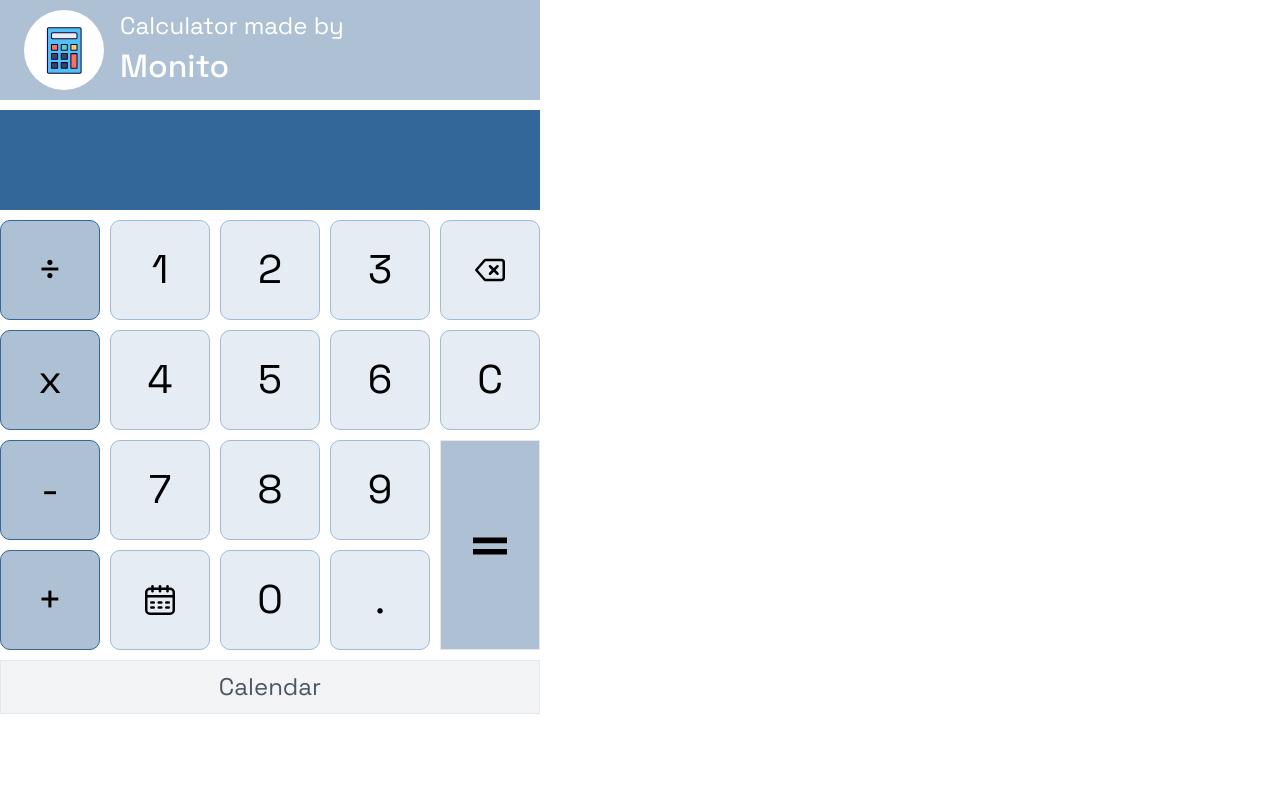
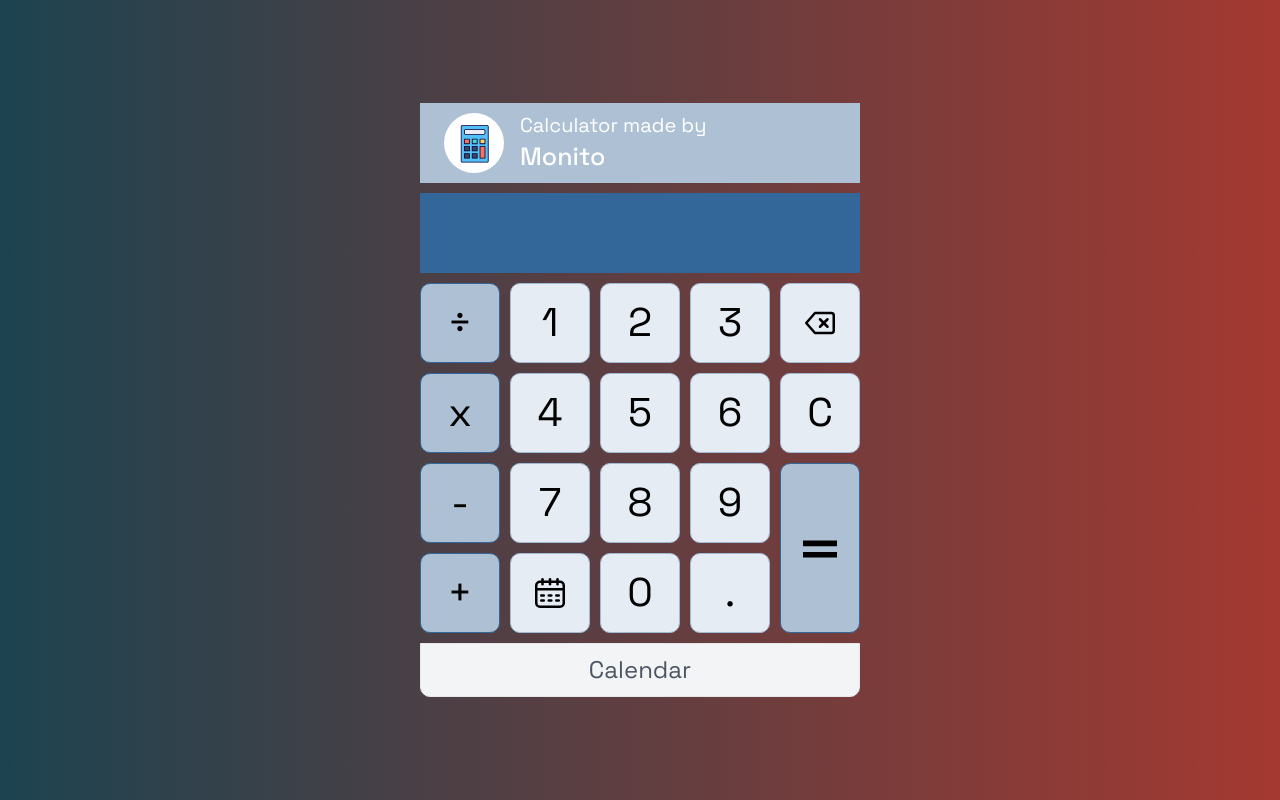
Before and after one commit to David29-ra/calculator-ts, a React (Create React App) app: page / in a window 1280 px wide. Built offline with nearby package versions, Linux system fonts and the light colour scheme.

Commit message:
Add style for backgroun and center the calculator

```diff
--- a/src/App.tsx
+++ b/src/App.tsx
@@ -1,5 +1,6 @@
 import { css, Global } from "@emotion/react";
 import { Calculator } from "./components/calculator";
+import background from "./assets/images/back.jpg";
 
 function App() {
   return (
@@ -11,6 +12,16 @@ function App() {
           margin: 0;
           border: 0;
         }
+        body {
+          height: 100vh;
+          width: 100vw;
+          display: flex;
+          align-items: center;
+          justify-content: center;
+          background: #1D4350;  /* fallback for old browsers */
+          background: -webkit-linear-gradient(to left, #A43931, #1D4350);  /* Chrome 10-25, Safari 5.1-6 */
+          background: linear-gradient(to left, #A43931, #1D4350); /* W3C, IE 10+/ Edge, Firefox 16+, Chrome 26+, Opera 12+, Safari 7+ */
+        }
       `} />
       <Calculator />
     </>
--- a/src/components/calculator/calendar.tsx
+++ b/src/components/calculator/calendar.tsx
@@ -19,4 +19,5 @@ const CalendarContainer = styled.div`
   height: 52px;
   background-color: #F3F4F6;
   border: 1px solid #e5e7eb;
+  border-radius: 0 0 10px 10px;
 `
--- a/src/components/calculator/equal.tsx
+++ b/src/components/calculator/equal.tsx
@@ -13,9 +13,10 @@ const EqualButton = styled.button`
   display: flex;
   justify-content: center;
   align-items: center;
-  border: 1px solid #e5e7eb;
+  border: 1px solid #336699;
   grid-area: 5 / 5 / 7 / 6;
   background-color: #aec0d3;
+  border-radius: 10px;
 `
 
 const Img = styled.img`
--- a/src/components/calculator/gridcontainer.tsx
+++ b/src/components/calculator/gridcontainer.tsx
@@ -12,7 +12,9 @@ export function GridContainer({children}:Props) {
 }
 const Grid = styled.div`
   display: grid;
-  grid-template-columns: repeat(5, 100px);
-  grid-template-rows: repeat(6, 100px);
+  grid-template-columns: repeat(5, 80px);
+  grid-template-rows: repeat(6, 80px);
   gap: 10px;
+  width: 100%;
+  height: 100%;
 `
--- a/src/components/calculator/title.tsx
+++ b/src/components/calculator/title.tsx
@@ -23,28 +23,29 @@ const Header = styled.div`
   padding-bottom: 10px;
   padding-left: 24px;
   background-color: #aec0d3;
+
   p {
-    font-size: 24px;
-    line-height: 32px;
+    font-size: 20px;
+    line-height: 24px;
   }
   span {
     font-weight: 500;
-    font-size: 32px;
-    line-height: 48px;
+    font-size: 25px;
+    line-height: 38px;
   }
 `
 
 const Circle = styled.div`
   border-radius: 50%;
   background-color: #ffffff;
-  width: 80px;
-  height: 80px;
+  width: 60px;
+  height: 60px;
   display: flex;
   justify-content: center;
   align-items: center;
 `
 
 const Img = styled.img`
-  width: 70%;
-  height: 70%;
+  width: 75%;
+  height: 75%;
 `
```
